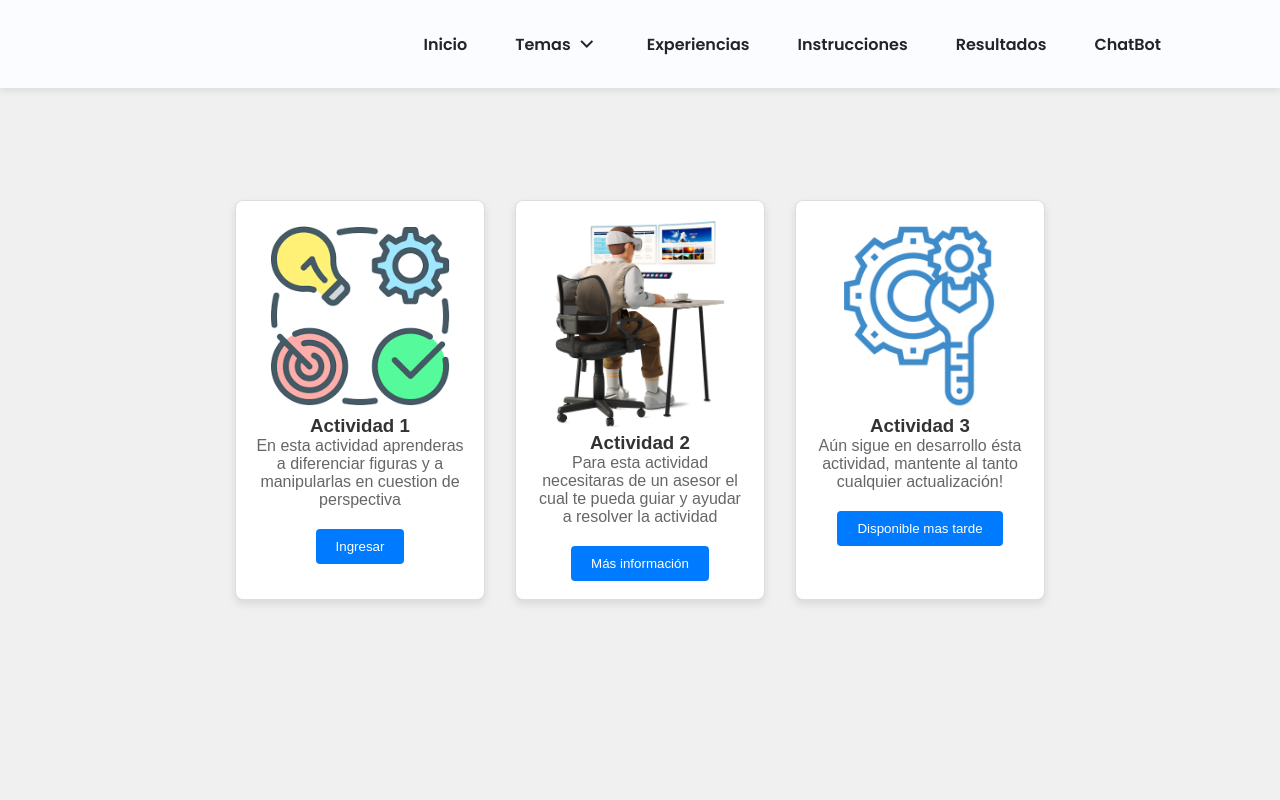
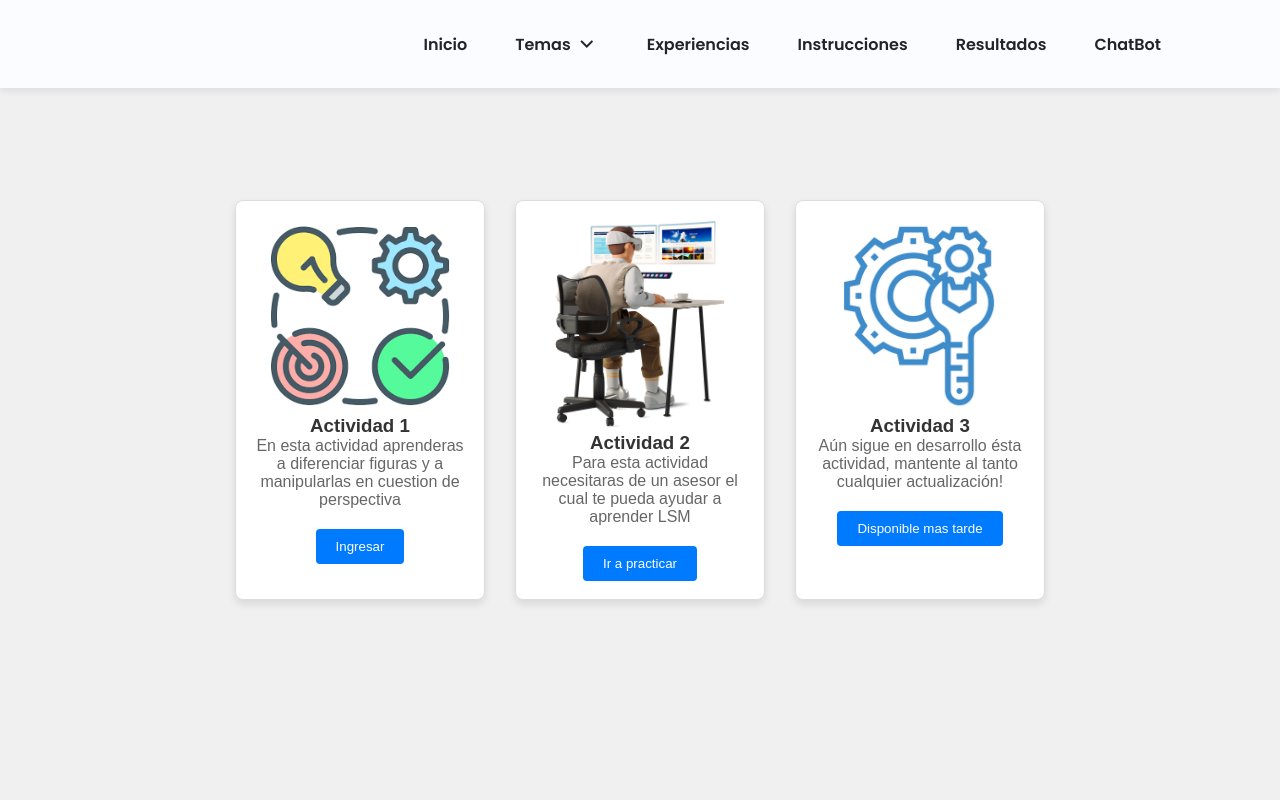
Before and after one commit to 321david123/mentalmentecapaces, a plain HTML site: page actividad.html in a window 1280 px wide. Shown: the top 800 px of the page. Drawn offline with nearby package versions, Linux system fonts and the light colour scheme.

Commit message:
poniendo el boton a la actividad 2

```diff
--- a/actividad.html
+++ b/actividad.html
@@ -238,8 +238,8 @@
 
                 <img src="./images/3d-business-man-wearing-vr-glasses-at-his-desk.png" width="170px" alt="">
                 <h3>Actividad 2</h3>
-                <p>Para esta actividad necesitaras de un asesor el cual te pueda guiar y ayudar a resolver la actividad</p>
-                <button onclick="location.href='#'">Más información</button>
+                <p>Para esta actividad necesitaras de un asesor el cual te pueda ayudar a aprender LSM</p>
+                <button onclick="location.href='./lsm.html'">Ir a practicar</button>
             </div>
         </div>
         <div class="card">
```
